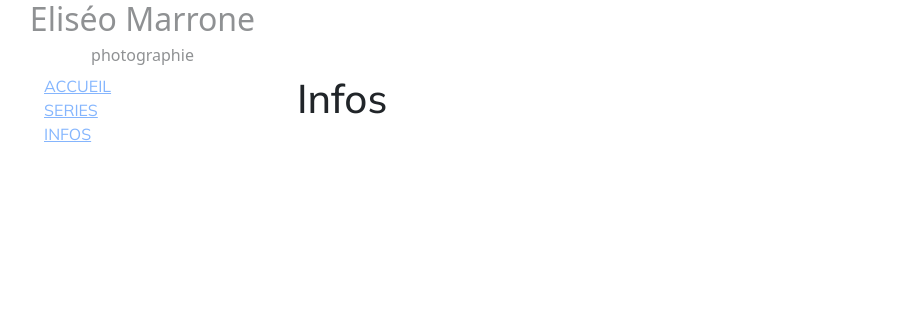
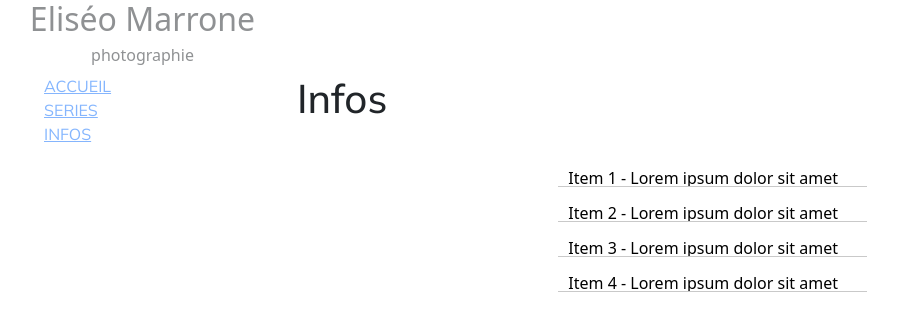
Before and after one commit to ophir0/eliseo-marrone-photographie, a React (Vite) app: page /Infos in a window 1280 px wide. Shown: the top 330 px of the page, without its empty margins (70-968 px from the left). Built offline with nearby package versions, Linux system fonts and the light colour scheme.

Commit message:
Creates Accordion component with hooks, and accordion text in Infos.jsx

```diff
--- a/src/App.css
+++ b/src/App.css
@@ -32,6 +32,7 @@ nav ul {
 }
 
 
+
 .accordion-button:after {
   display: none;
  }
@@ -46,3 +47,62 @@ img {
   max-height: 100%;
 
 }
+
+
+.accordion {
+  margin: 30px;
+  width: fit-content;
+  display: flex;
+  flex-direction: column;
+  align-items: center;
+}
+
+.accordion__item {
+  width: 40%;
+  max-height: 25px;
+  padding: 17px 10px;
+  border-bottom: 1px solid #c9c9c9;
+  color: black;
+  overflow: hidden;
+  cursor: pointer;
+}
+
+.accordion__header {
+  display: flex;
+  align-items: center;
+  justify-content: space-between;
+}
+
+.accordion__header h4 {
+  transition: 0.2s ease-in-out;
+  font-size: 16px;
+  font-weight: 400;
+  margin-bottom: 10px;
+}
+
+.accordion__header i {
+  transition: 0.2s ease-in-out;
+  transform-origin: center;
+  margin-bottom: 10px;
+}
+
+.accordion__header:hover h4 {
+  color: #10d6f5!important;
+}
+
+.accordion__header:hover i {
+  color: #10d6f5;
+}
+
+.accordion__content {
+  margin: 5px;
+}
+
+@media (max-width:600px) {
+  h1 {
+      font-size: 30px;
+  }
+  .accordion__item {
+      width: 80%;
+  }
+}
--- /dev/null
+++ b/src/components/Accordion.jsx
@@ -0,0 +1,21 @@
+import { React, useState } from 'react'
+
+function Accordion(props) {
+    const [open, setOpen] = useState(false);
+  //toggle accordion function
+  let toggleHandler = (e) => {
+    //switch state
+    setOpen(!open);
+  };
+  return (
+    <div className="accordion__item">
+      <div className="accordion__header" onClick={toggleHandler}>
+        <h4>{props.title}</h4>
+
+      </div>
+      <p className="accordion__content">{props.text}</p>
+    </div>
+  )
+}
+
+export default Accordion
--- a/src/components/Infos.jsx
+++ b/src/components/Infos.jsx
@@ -1,9 +1,28 @@
 import React from "react";
+import Accordion from "./Accordion";
 
 const Infos = () => {
   return(
     <main>
-     <h1>Infos</h1>
+    <h1>Infos</h1>
+      <div className="accordion">
+      <Accordion
+          title="Item 1 - Lorem ipsum dolor sit amet"
+          text="Lorem ipsum dolor sit amet, consectetur adipiscing elit, sed do eiusmod tempor incididunt ut labore et dolore magna aliqua. Ut enim ad minim veniam"
+        />
+        <Accordion
+          title="Item 2 - Lorem ipsum dolor sit amet"
+          text="Lorem ipsum dolor sit amet, consectetur adipiscing elit, sed do eiusmod tempor incididunt ut labore et dolore magna aliqua. Ut enim ad minim veniam"
+        />
+        <Accordion
+          title="Item 3 - Lorem ipsum dolor sit amet"
+          text="Lorem ipsum dolor sit amet, consectetur adipiscing elit, sed do eiusmod tempor incididunt ut labore et dolore magna aliqua. Ut enim ad minim veniam"
+        />
+        <Accordion
+          title="Item 4 - Lorem ipsum dolor sit amet"
+          text="Lorem ipsum dolor sit amet, consectetur adipiscing elit, sed do eiusmod tempor incididunt ut labore et dolore magna aliqua. Ut enim ad minim veniam"
+        />
+      </div>
 
     </main>
   )
```
